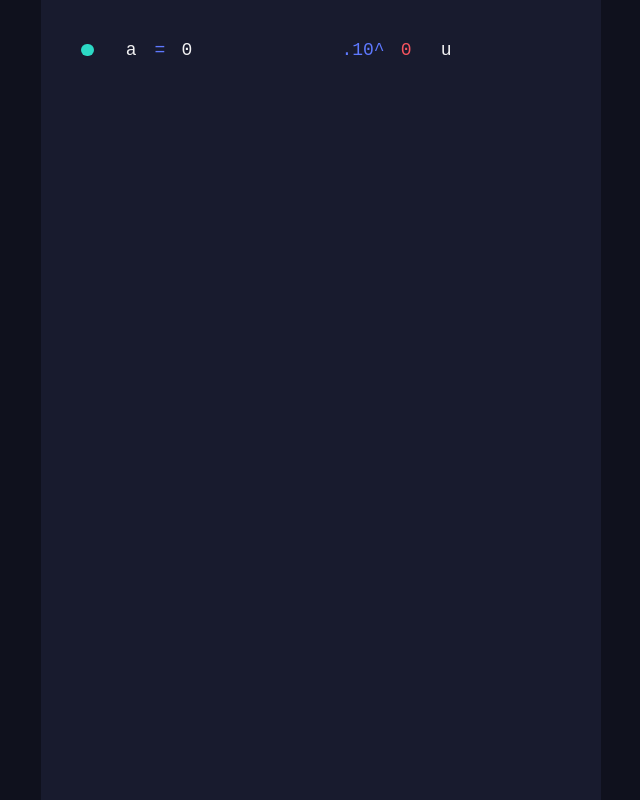
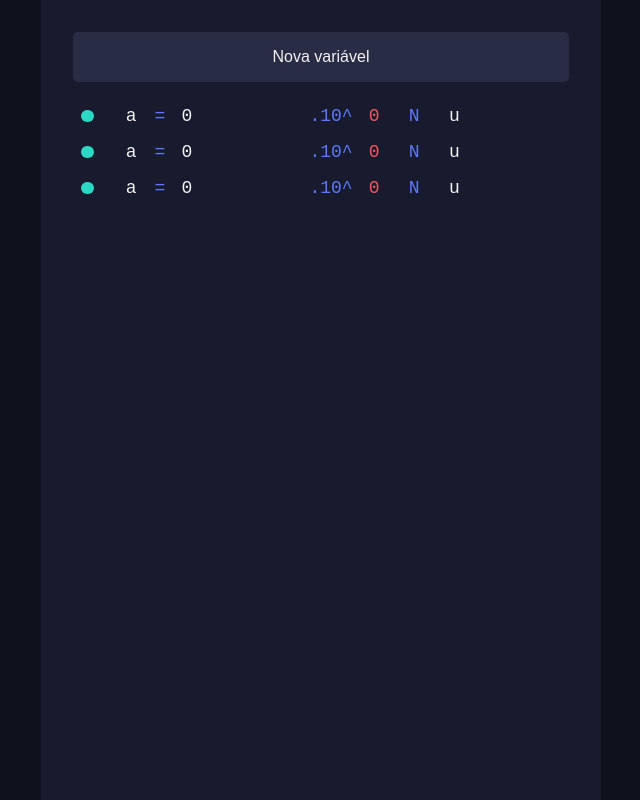
Before and after one commit to marcusvpires/algebra-system, a Next.js app: page /equation in a window 1280 px wide. Shown: the whole page, without its empty margins (319-959 px from the left). Built offline with nearby package versions, Linux system fonts and the light colour scheme.

Commit message:
parameter list

```diff
--- a/components/Parameters/index.tsx
+++ b/components/Parameters/index.tsx
@@ -1,12 +1,60 @@
-import React, { FunctionComponent } from 'react';
+import React, { FunctionComponent, useState, ChangeEvent } from 'react';
 import * as S from './styled';
 
 import Parameter from './parameter';
 
+export interface Parm {
+  color: string;
+  letter: string;
+  value: number;
+  base10: number;
+  unity: string;
+}
+
+const defaultParm = {
+  color: '#2cd9c5',
+  letter: 'a',
+  value: 0,
+  base10: 0,
+  unity: 'u',
+};
+
 const Parameters: FunctionComponent = (): JSX.Element => {
+  const [parms, setParms] = useState<Parm[]>([
+    defaultParm,
+    defaultParm,
+    defaultParm,
+  ]);
+
+  const handleEdit = (index: number, event: ChangeEvent<HTMLInputElement>) => {
+    setParms((prevParms) =>
+      prevParms.map((parm, i) => {
+        const tg = event.target;
+        if (index === i) {
+          if (tg.maxLength && tg.value.toString().length > tg.maxLength)
+            return parm;
+          else return { ...parm, [tg.name]: tg.value };
+        }
+        return parm;
+      })
+    );
+  };
+
+  const handleNew = () => {
+    setParms([...parms, defaultParm]);
+  };
+
   return (
     <S.Wrapper>
-      <Parameter />
+      <S.New onClick={handleNew}>Nova variável</S.New>
+      {parms.map((parm, index) => (
+        <Parameter
+          key={index}
+          index={index}
+          parm={parm}
+          handleEdit={handleEdit}
+        />
+      ))}
     </S.Wrapper>
   );
 };
--- a/components/Parameters/parameter.tsx
+++ b/components/Parameters/parameter.tsx
@@ -1,32 +1,42 @@
 import React, { ChangeEvent, FunctionComponent, useState } from 'react';
 import * as S from './styled';
 
-interface Parm {
-  color: string;
-  letter: string;
-  value: number;
-  base10: number;
-  unity: string;
+import { Parm } from '.';
+
+interface Props {
+  handleEdit: Function;
+  index: number;
+  parm: Parm;
 }
 
-const defaultParm = {
-  color: '#2cd9c5',
-  letter: 'a',
-  value: 0,
-  base10: 0,
-  unity: 'u',
+interface PrefixTableType {
+  [key: number]: string;
+}
+
+export const prefix: PrefixTableType = {
+  [15]: 'P',
+  [12]: 'T',
+  [9]: 'G',
+  [6]: 'M',
+  [3]: 'k',
+  [2]: 'h',
+  [1]: 'da',
+  [0]: 'N',
+  [-1]: 'd',
+  [-2]: 'c',
+  [-3]: 'm',
+  [-6]: 'μ',
+  [-9]: 'n',
+  [-12]: 'p',
 };
 
-const Parameter: FunctionComponent = (): JSX.Element => {
-  const [parm, setParm] = useState<Parm>(defaultParm);
-
-  const handleChange = (event: ChangeEvent<HTMLInputElement>) => {
-    if (event.target.type === 'number') {
-      if (event.target.value.toString().length > event.target.maxLength) return;
-      console.log(event.target.value);
-    }
-    setParm({ ...parm, [event.target.name]: event.target.value });
-  };
+const Parameter: FunctionComponent<Props> = ({
+  handleEdit,
+  index,
+  parm,
+}): JSX.Element => {
+  const handleChange = (event: ChangeEvent<HTMLInputElement>) =>
+    handleEdit(index, event);
 
   return (
     <S.Parameter>
@@ -50,13 +60,13 @@ const Parameter: FunctionComponent = (): JSX.Element => {
       />
       <S.Span>=</S.Span>
       <S.InputNum
-        width='10rem'
+        width='8rem'
         type='number'
         name='value'
         placeholder='0'
         value={parm.value}
         onChange={handleChange}
-        maxLength={14}
+        maxLength={10}
       />
       <S.Span>.10^</S.Span>
       <S.InputNum
@@ -69,6 +79,9 @@ const Parameter: FunctionComponent = (): JSX.Element => {
         maxLength={2}
         color='#f7545f'
       />
+      <S.Span
+        style={{ width: '3rem' }}
+      >{prefix[parm.base10] ? prefix[parm.base10] : 'nd'}</S.Span>
       <S.Input
         width='8rem'
         type='text'
@@ -76,7 +89,7 @@ const Parameter: FunctionComponent = (): JSX.Element => {
         value={parm.unity}
         placeholder='u'
         onChange={handleChange}
-        maxLength={11}
+        maxLength={10}
       />
     </S.Parameter>
   );
--- a/components/Parameters/styled.tsx
+++ b/components/Parameters/styled.tsx
@@ -23,7 +23,6 @@ export const New = styled.button`
   cursor: pointer;
 
 `
-
 export const Parameter = styled.div`
   width: auto;
   display: flex;
```
